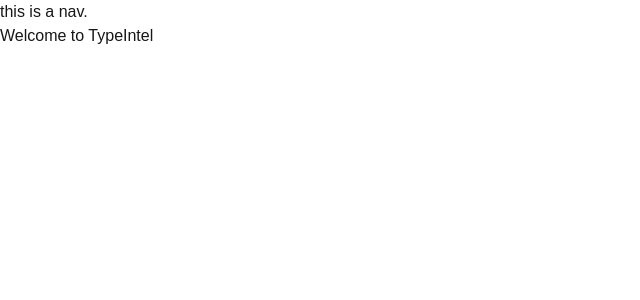
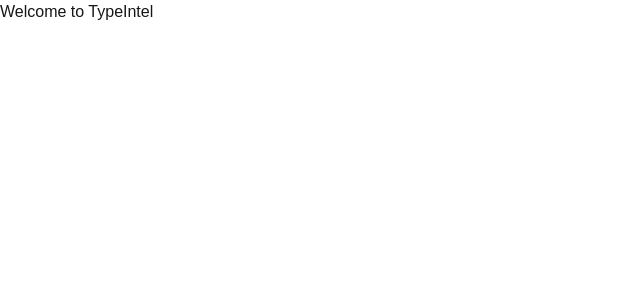
Before and after one commit to Saran-pariyar/TypeIntel-2025, a Next.js app: page / in a window 1280 px wide. Shown: the top 300 px of the page, without its empty margins (0-640 px from the left). Built offline with nearby package versions, Linux system fonts and the light colour scheme.

Commit message:
Deployment error fix no3

```diff
--- a/src/app/layout.tsx
+++ b/src/app/layout.tsx
@@ -1,6 +1,6 @@
 import type { Metadata } from "next";
 import "./globals.css";
-import Navbar from "@/components/Navbar/Navbar";
+// import Navbar from "@/components/Navbar/Navbar";
 
 
 
@@ -15,9 +15,9 @@
   children: React.ReactNode;
 }>) {
   return (
-    <html lang="en">
-      <body >
-        <Navbar />
+    <html lang="en" suppressHydrationWarning>
+      <body>
+        {/* <Navbar /> */}
         {/* Main content of the page */}
         {children}
       </body>
--- a/src/app/page.tsx
+++ b/src/app/page.tsx
@@ -1,4 +1,4 @@
-import Image from "next/image";
+// import Image from "next/image";
 
 export default function Home() {
   return (
--- a/src/components/Navbar/Navbar.tsx
+++ b/src/components/Navbar/Navbar.tsx
@@ -1,4 +1,4 @@
-import Image from "next/image";
+// import Image from "next/image";
 import { NavLinkInterface } from "@/types/navbarTypes";
 
 const navLinks: NavLinkInterface[] = [
@@ -45,6 +45,8 @@
             <div className="nav-links-section">
 
                     this is a nav.
+
+                    {navLinks[1].name}
             </div>
         </nav>
     )
```
